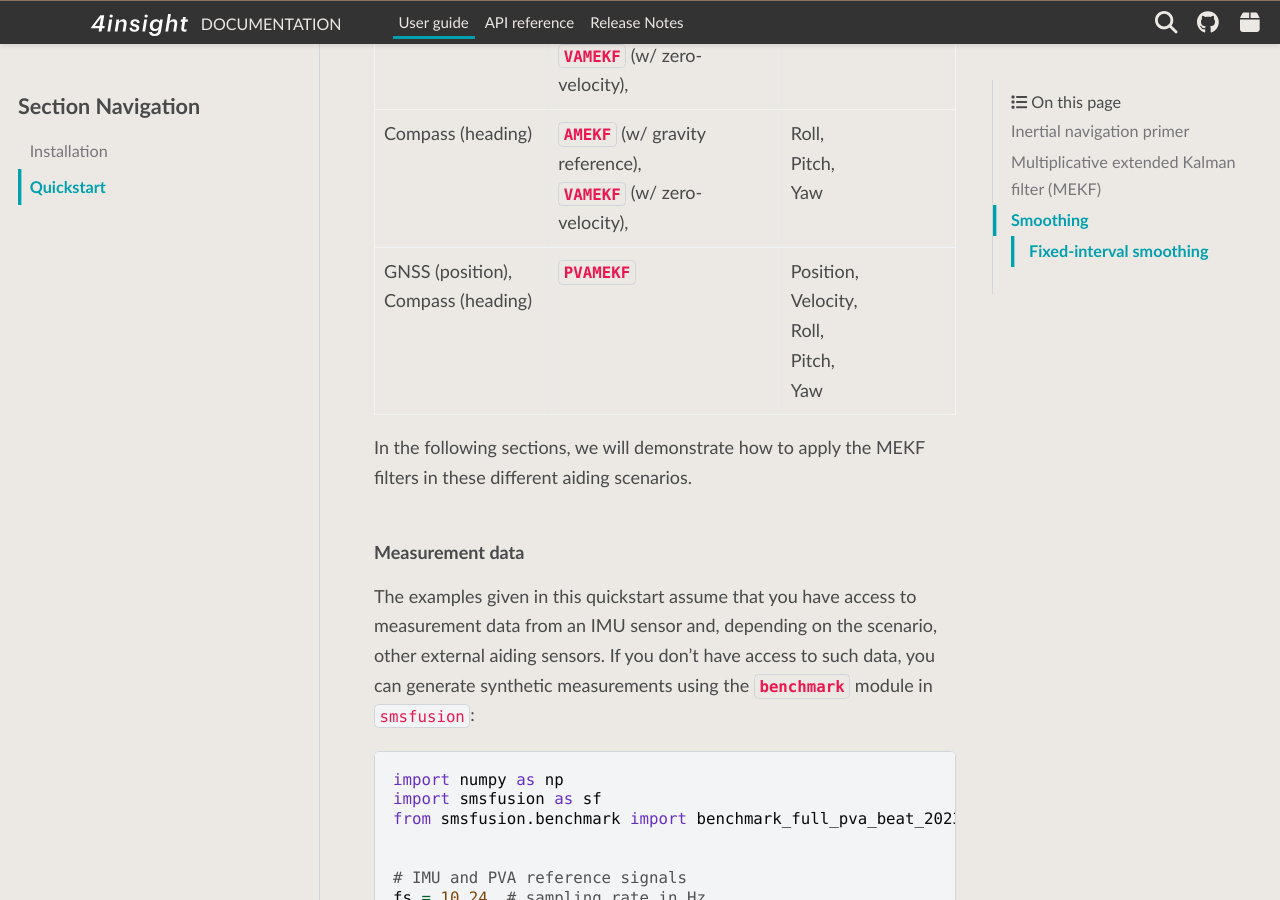
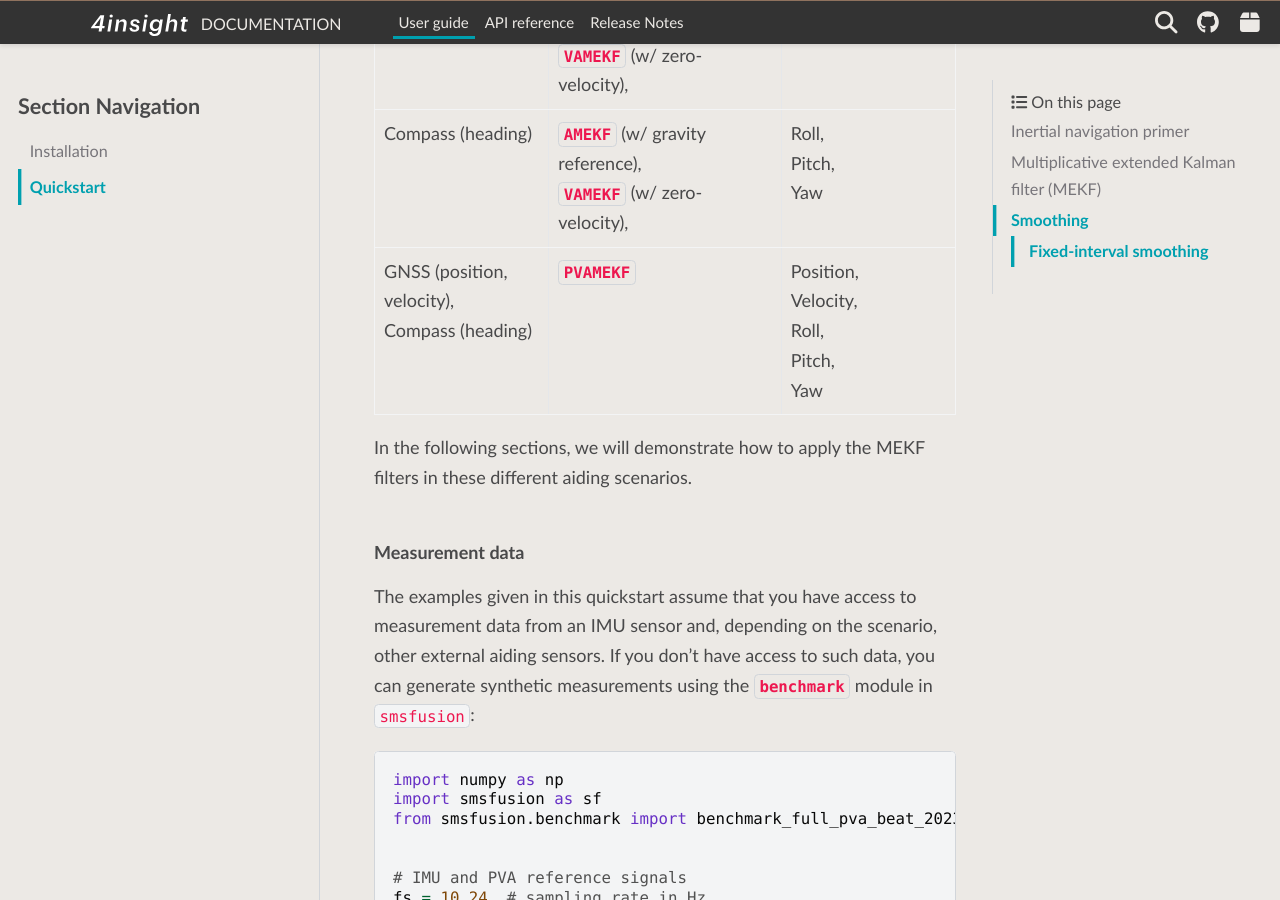
Before and after one commit to 4Subsea/smsfusion-python, a Sphinx documentation site: the page built from docs/user_guide/quickstart.rst, in a window 1280 px wide and 900 px high, scrolled down 1651 px. Built offline with Sphinx 7.4.7 and the PyData theme 0.15.4, drawn with Linux system fonts in a browser that asks for light colours.

Commit message:
GNSS pos and vel

```diff
--- a/docs/user_guide/quickstart.rst
+++ b/docs/user_guide/quickstart.rst
@@ -61,7 +61,7 @@ The table below lists which MEKF filter to use for different aiding scenarios:
      - | Roll,
        | Pitch,
        | Yaw
-   * - | GNSS (position),
+   * - | GNSS (position, velocity),
        | Compass (heading)
      - :class:`~smsfusion.PVAMEKF`
      - | Position,
```
